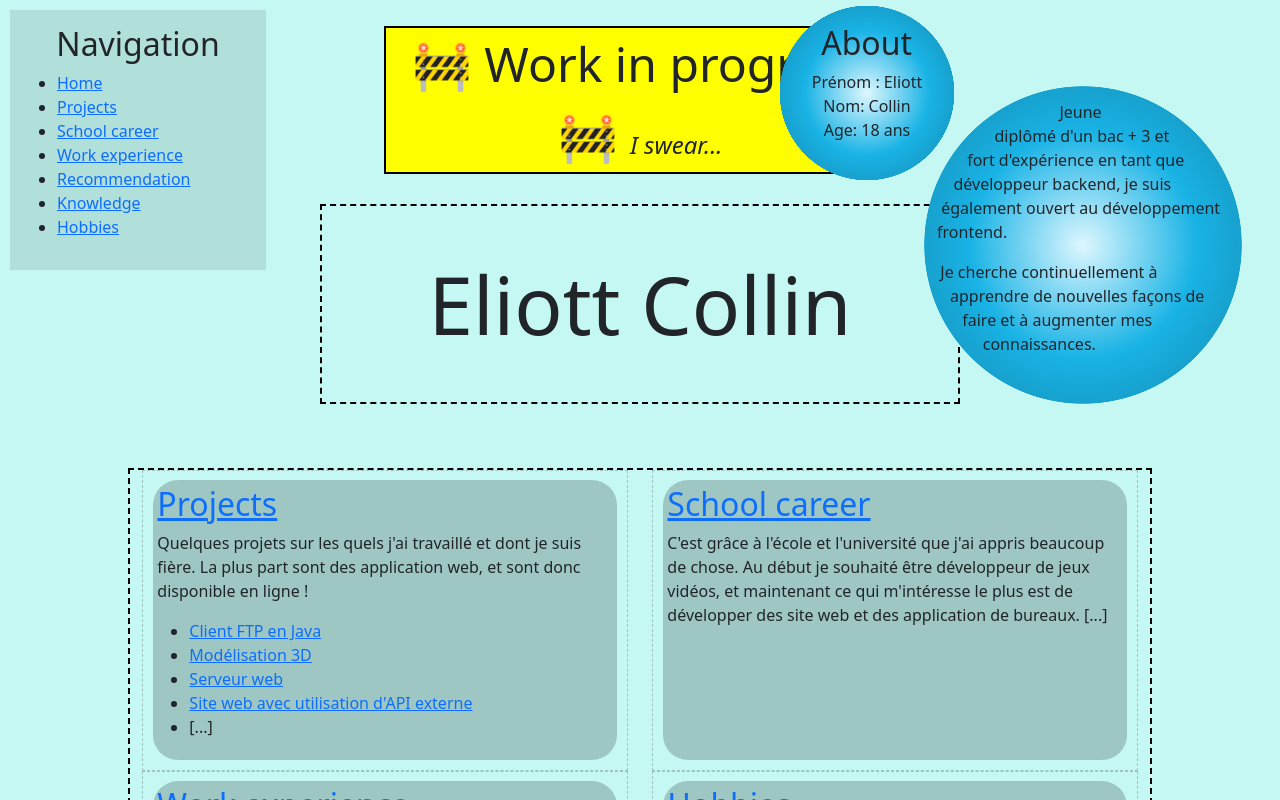
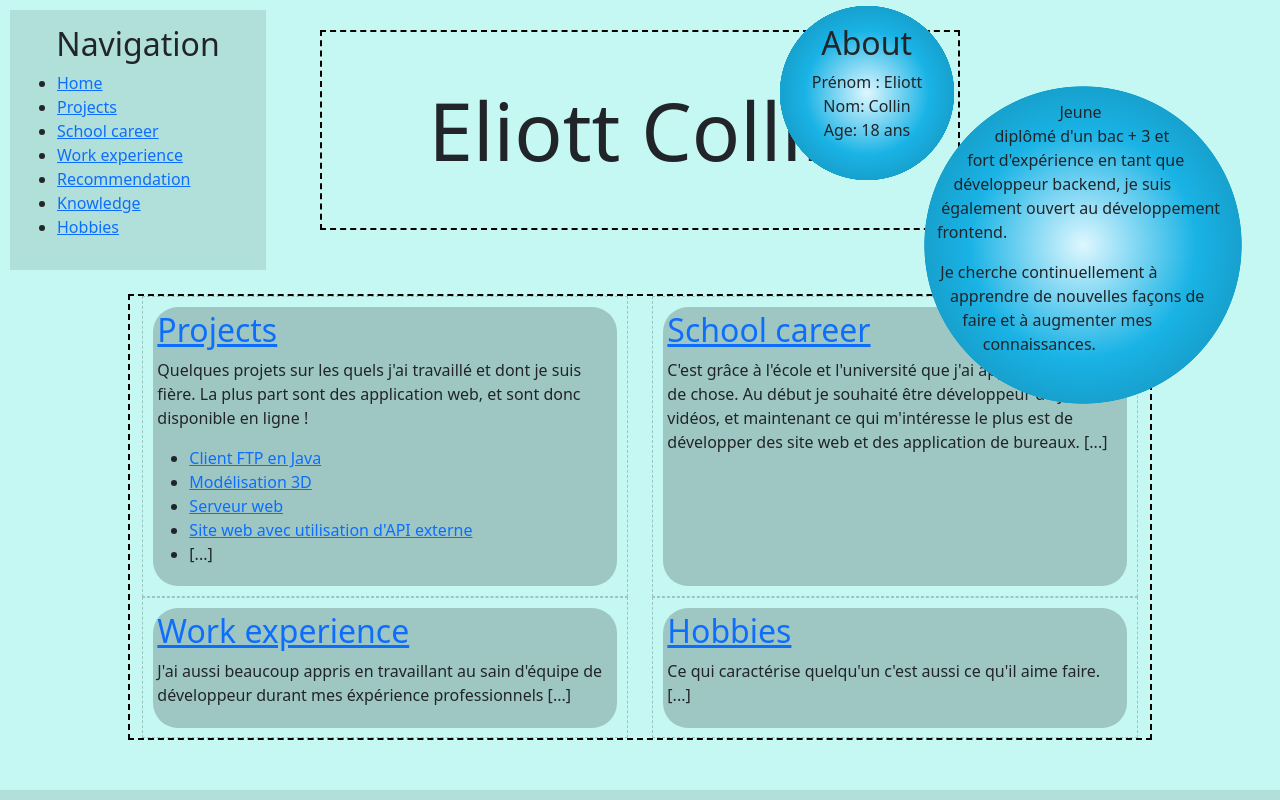
Before and after one commit to Elioce33/eportfolio, a Next.js app: page / in a window 1280 px wide. Shown: the top 800 px of the page. Built offline with nearby package versions, Linux system fonts and the light colour scheme.

Commit message:
feat: remove "in development bar" when not in dev mode

```diff
--- a/app/layout.tsx
+++ b/app/layout.tsx
@@ -14,20 +14,21 @@ export default function RootLayout(props: {
   children: ReactNode,
 }) {
 
+  const dev_bar = <div style={{
+    textAlign: "center",
+    display: "block",
+    border: "2px solid black",
+    width: "40%",
+    margin: "2% auto",
+    backgroundColor: "yellow"
+  }}>
+    <span style={{fontSize: "3em"}}>🚧 Work in progress 🚧 <span style={{fontStyle: "italic", fontSize: "0.5em"}}>I swear...</span></span>
+  </div>
 
   return (
     <html lang="en">
     <body>
-    <div style={{
-      textAlign: "center",
-      display: "block",
-      border: "2px solid black",
-      width: "40%",
-      margin: "2% auto",
-      backgroundColor: "yellow"
-    }}>
-      <span style={{fontSize: "3em"}}>🚧 Work in progress 🚧 <span style={{fontStyle: "italic", fontSize: "0.5em"}}>I swear...</span></span>
-    </div>
+    {process.env?.ENV === "dev" && dev_bar}
 
     <Header/>
 
```
